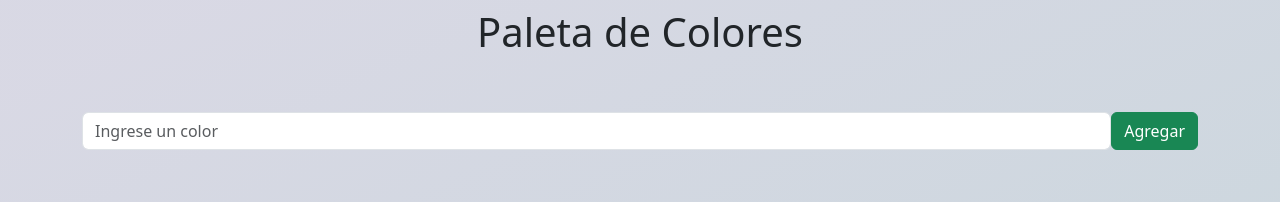
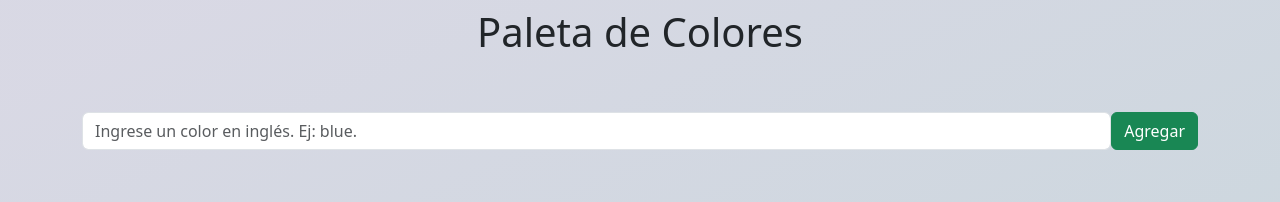
Before and after one commit to EmiTorres93/RCS-43i-React_exercise6, a React (Vite) app: page / in a window 1280 px wide. Shown: the top 202 px of the page. Built offline with nearby package versions, Linux system fonts and the light colour scheme.

Commit message:
Modifico el placeholder

```diff
--- a/src/components/FormularioColores.jsx
+++ b/src/components/FormularioColores.jsx
@@ -28,7 +28,7 @@ const FormularioColores = () => {
         >
           <Form.Control
             type="text"
-            placeholder="Ingrese un color"
+            placeholder="Ingrese un color en inglés. Ej: blue."
             value={color}
             onChange={(e) => {
               setColor(e.target.value);
```
Also changed, not shown: 1 other file (tests, documents, lock files or other folders).
